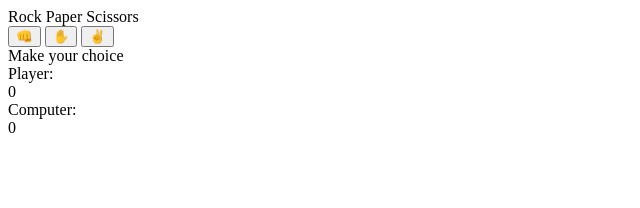
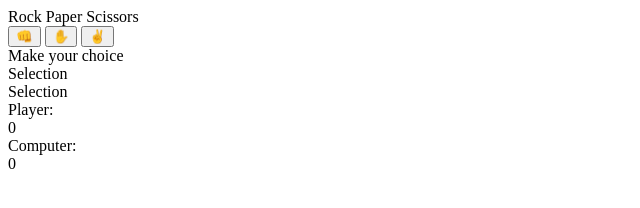
Before and after one commit to ghmacg/rps-js, a plain HTML site: page index.html in a window 1280 px wide. Shown: the whole page, without its empty margins (0-640 px from the left). Drawn offline with Linux system fonts and the light colour scheme.

Commit message:
Change default selection text

```diff
--- a/index.html
+++ b/index.html
@@ -18,8 +18,8 @@
             <div id="results">Make your choice</div>
         </div>
         <div id="selection-container">
-            <div id="player-selection"></div>
-            <div id="computer-selection"></div>
+            <div id="player-selection">Selection</div>
+            <div id="computer-selection">Selection</div>
         </div>
         <div id="score-container">
             <div id="player-score-container">
```
